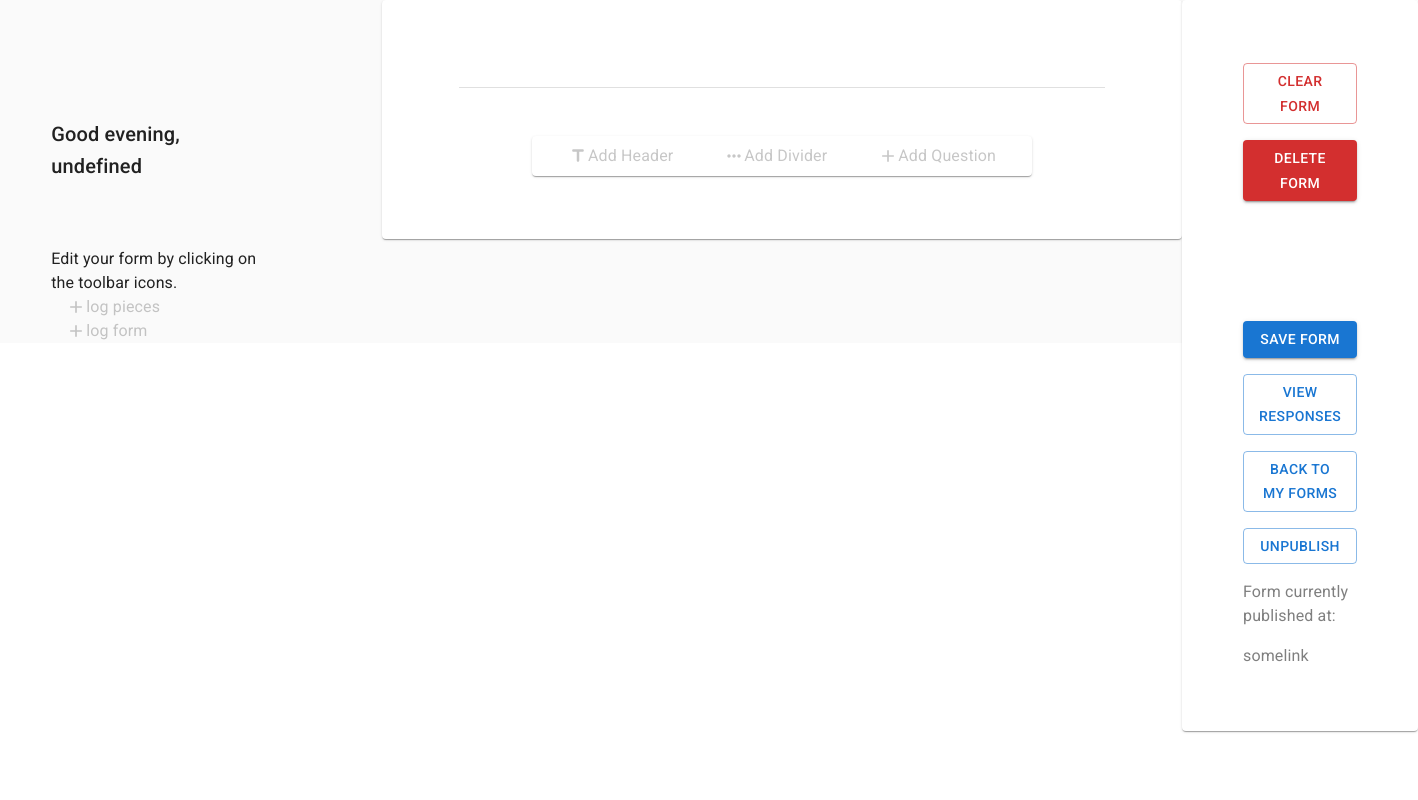
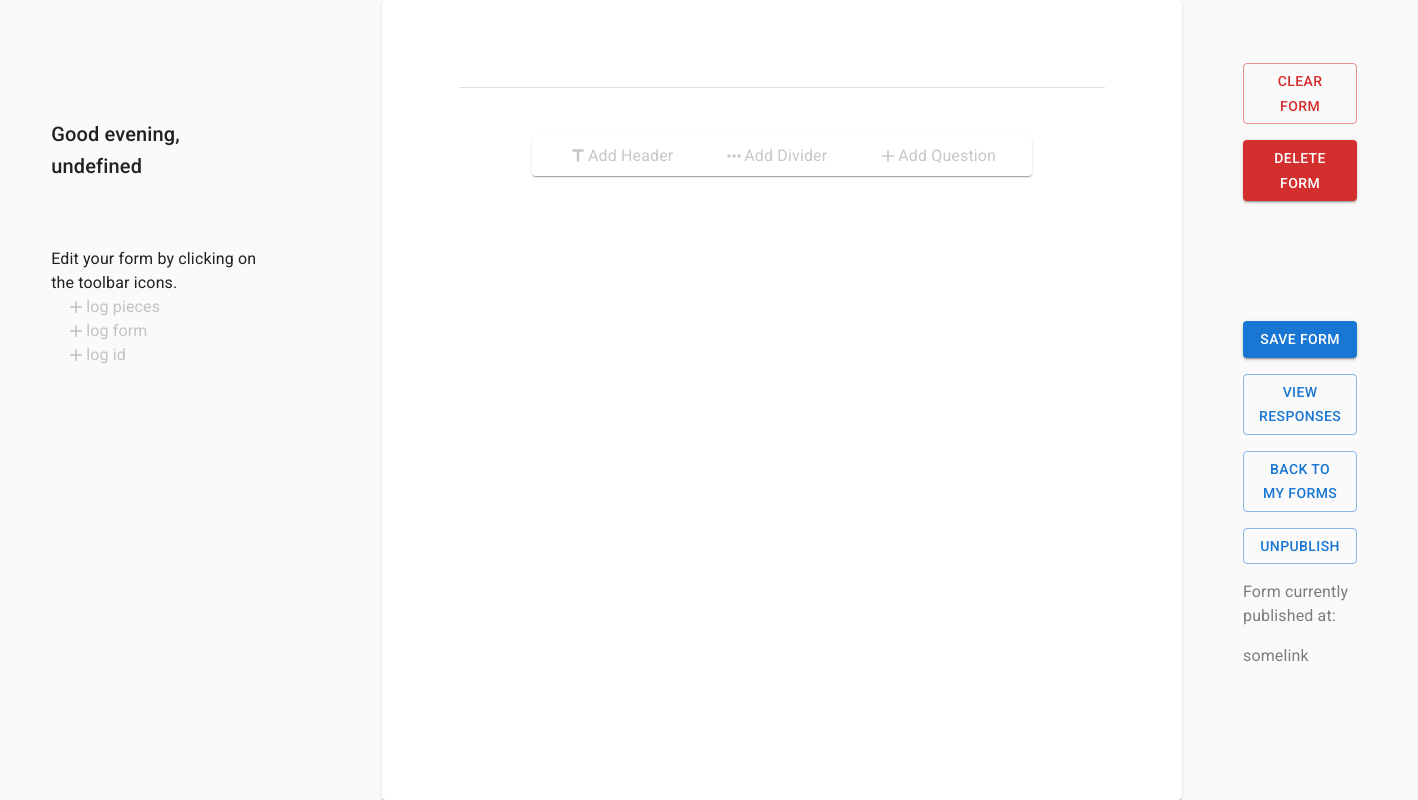
Before and after one commit to benw10-1/form-builder, a React (Create React App) app in the folder client/: page /alteditform/1 in a window 1280 px wide. Shown: the whole page, 1418 px wide, since content can reach past the window. Built offline with nearby package versions, Linux system fonts and the light colour scheme; no server answers; sample sign-in values are in the browser's storage.

Commit message:
edit all done except delete

```diff
--- a/client/src/pages/ALTEditForm.js
+++ b/client/src/pages/ALTEditForm.js
@@ -158,7 +158,7 @@ const formsx = {
 
     position: "absolute",
     width: "800px",
-    // height: "1040px",
+    minHeight: "100vh",
     left: "382px",
     top:"0px",
 
@@ -170,20 +170,7 @@ const formsx = {
     borderRadius: "4px"
 }
 
-const buttonssx = {
-    /* Auto layout */
-    padding: "63px 61px 63px 61px",
 
-    overflow: "auto",
-
-    position: "absolute",
-    maxWidth: "575px",
-    //height: "100%",
-    left: "1182px",
-    top:"0px",
-
-
-}
 
 
 
@@ -877,20 +864,13 @@ const Titler = ({form}) => {
         console.log(zz)
     }
     function publishform () {
-
-        let f = form;
-        f.published = true;
-        setForm(f)
-        //saveform();NOT the pieces call it saveMeta idk
-        console.log("saved and published")
+        setForm({...formRef.current, published:true});
+        mutations.setPublished(id, true);
     }
     function unpublishform () {
         //set published = true, then
-        let f = form;
-        f.published = false;
-        setForm(f)
-        //saveform(); NOT the pieces call it saveMeta idk
-        console.log("saved and unpublished")
+        setForm({...formRef.current, published:false});
+        mutations.setPublished(id, false);
     }
     function clearformconf () {
         setConfirm({clear:"yes", delete:"no"})
@@ -917,9 +897,9 @@ const Titler = ({form}) => {
         //get confirmation??
         console.log("do you want to save your changes?")
     }
-    function gotodash () {
-        //get confirmation??
-        console.log("do you want to save your changes?")
+    function gotodash (yy) {
+        saveform (yy);
+        window.location.assign(window.location.origin  )
     }
 
     function ButtonsTwo ({conf}) {
@@ -964,7 +944,7 @@ const Titler = ({form}) => {
                 <Stack spacing={2} direction="column">
                     <Button variant="contained" onClick={()=>{saveform(pieceArrRef.current)}}>SAVE FORM </Button>
                     <Button variant="outlined" onClick={responseslinkconf}>VIEW RESPONSES </Button>
-                    <Button variant="outlined" onClick={gotodash}>BACK TO MY FORMS </Button>
+                    <Button variant="outlined" onClick={()=>{gotodash(pieceArrRef.current)}}>BACK TO MY FORMS </Button>
                     <Button variant="outlined" onClick={publishform}>PUBLISH</Button>
                     <Typography sx={{...fontsx,...normsx,...gray}}>Form is currently not available to respondents</Typography><br/><br/>
                     <Divider variant="middle" />
@@ -1181,6 +1161,10 @@ const Titler = ({form}) => {
     function logForm(){
         console.log(form);
     }
+
+    function logId(){
+        console.log(id);
+    }
 /////////////////////////////////////////////////////////////CHANGE THESES VALUES, WE DON"T WANT GOATS TO SHOW UP IF THEY LEAVE IT BLANK!!///OR NOT////
     function addPiece(type,loc,qt="-1"){
 
@@ -1254,9 +1238,9 @@ This is unnecessary (and doesn't work) because shallow references? disconcerting
     return(
         <>
         <CssBaseline />
-        <Box  display="flex" flexDirection="row" sx={{height:"100%", backgroundColor:"rgb(250,250,250)"}}>
+        <Box  display="flex" flexDirection="row" sx={{height:"100%"}}>
 
-            <Box sx={{ padding: "118px 0 0 4%",maxWidth: "275px",height: "100%",display: "block",margin: "0 4% 0 0"}}>
+            <div className="leftDisplay">
                 <Typography variant="h6" height={55} sx={fontsx}>
                     {(() => {return dayTime() + " " + Auth.getProfile()?.name ?? "User"})()}
                     <br />
@@ -1277,7 +1261,11 @@ This is unnecessary (and doesn't work) because shallow references? disconcerting
                         <AddIcon sx={plussx} fontSize={"medium"} />
                         <Typography sx={{...fontsx,...normsx}}>log form</Typography>
                 </Box>
-            </Box>
+                <Box sx={toolboxsx} onClick={()=>{logId()}}>
+                        <AddIcon sx={plussx} fontSize={"medium"} />
+                        <Typography sx={{...fontsx,...normsx}}>log id</Typography>
+                </Box>
+            </div>
 
 
             <Card sx={formsx}>
@@ -1286,10 +1274,10 @@ This is unnecessary (and doesn't work) because shallow references? disconcerting
             </Card>
 
 
-            <Card sx={buttonssx}>
+            <div className="rightButtons">
                 <ButtonsTwo conf={confirm} key={"buttons2"}/>
-                <ButtonsOne form={form} key={"buttons1"}/>
-            </Card>
+                <ButtonsOne form={formRef.current} key={"buttons1"}/>
+            </div>
 
         </Box>
 
--- a/client/src/pages/nstyle.css
+++ b/client/src/pages/nstyle.css
@@ -1,3 +1,8 @@
+html{
+    background-color:rgb(250,250,250);
+}
+
+
 .positioning {
     display: flex;
     width: 100%;
@@ -7,3 +12,26 @@
     flex-direction: row;
     flex-wrap: nowrap;
 }
+
+.rightButtons{
+
+    padding: 63px 61px 63px 61px;
+
+    overflow: auto;
+
+    position: fixed;
+    max-width: 575px;
+    height: 100%;
+    left: 1182px;
+    top: 0px ;
+
+}
+
+.leftDisplay{
+    position: fixed;
+    padding: 118px 0 0 4%;
+    max-width: 275px;
+    height: 100%;
+    display: block;
+    margin: 0 4% 0 0;
+}
--- a/client/src/utils/mutations.js
+++ b/client/src/utils/mutations.js
@@ -79,11 +79,8 @@ async function createForm(title, description) {
  * @returns Response object created
  */
 async function respond(id, responses) {
-  if (responses.length) responses = parseProps(responses)
 
-  responses = Object.keys(responses).map(key => {
-    return { "key": key, "value": responses[key] }
-  })
+  /*[{key: pieceid, value: ""},{key: pieceid, value: ["",""]},]*/
 
   const variables = { id, responses }
   const query = `
```
Also changed, not shown: 1 other file (tests, documents, lock files or other folders).
